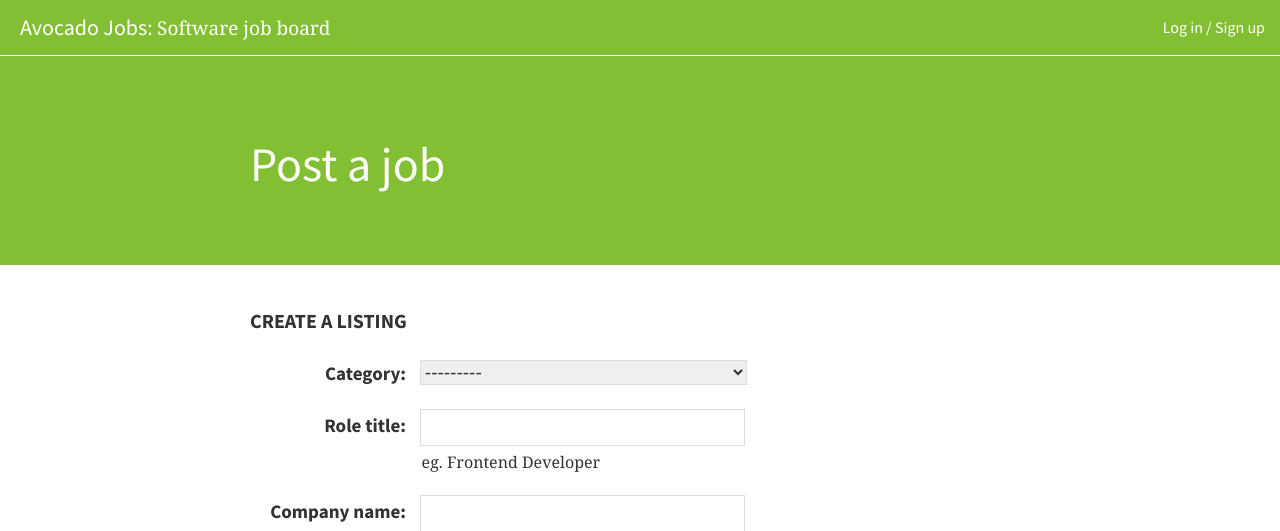
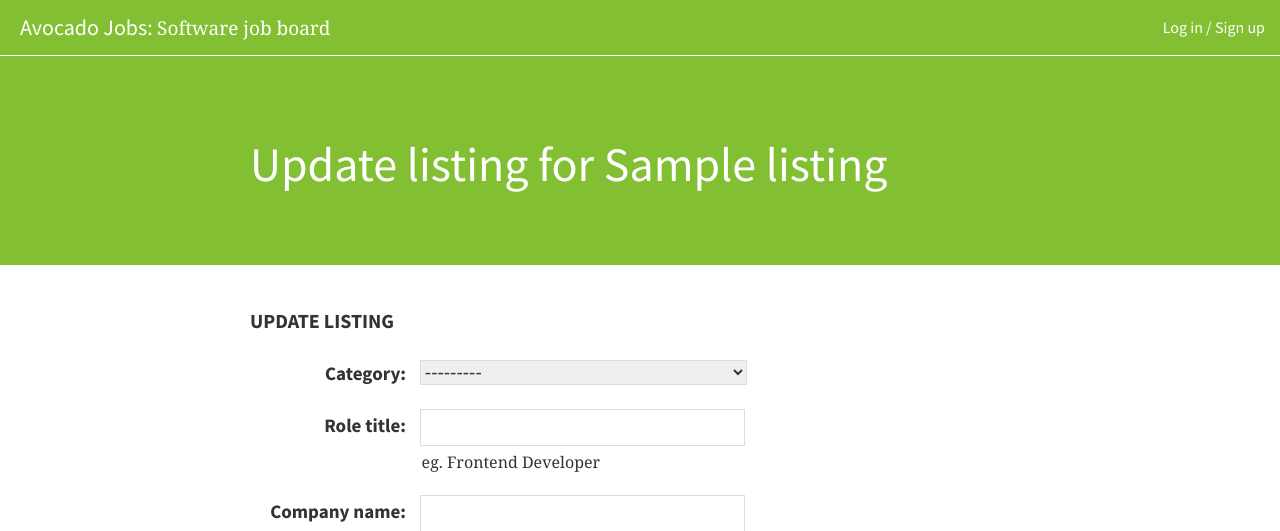
Before and after one commit to sirodoht/avocado-jobs, a Django app: template main/templates/main/detail_edit.html in a window 1280 px wide. Shown: the top 531 px of the page. Run offline with Django 3.2, Linux system fonts and the light colour scheme; the template is opened without the code that fills it: values that come from a table or form of the project are taken from there, others are empty; tables that the repository leaves empty hold one stand-in row (values such as "Sample post").

Commit message:
fix detail edit template

```diff
--- a/main/templates/main/detail_edit.html
+++ b/main/templates/main/detail_edit.html
@@ -5,13 +5,13 @@
 {% block content %}
     <div class="container-content-header">
         <div class="container-content-header-content">
-            <h1>Post a job</h1>
+            <h1>Update listing for {{ listing.company_name }}</h1>
         </div>
     </div>
 
     <div class="container-content-body">
-        <h3>Create a listing</h3>
-        <form action="{% url 'main:submit' %}" method="post">
+        <h3>Update listing</h3>
+        <form action="{% url 'main:listing_edit' listing.id %}" method="post">
             {% csrf_token %}
             {{ form.non_field_errors }}
             {% for field in form %}
@@ -19,7 +19,7 @@
                     {{ field.errors }}
                     {{ field.label_tag }} {{ field|tabindex:forloop.counter }}
                     {% if field.help_text %}
-                        <p class="submit-item-help">{{ field.help_text|safe }}</p>
+                        <p class="submit-item-help">{{ field.help_text }}</p>
                     {% endif %}
                 </div>
             {% endfor %}
@@ -54,6 +54,9 @@
             editorDiv.setAttribute('tabindex', tabindex);
             editorWrapper.appendChild(editorDiv);
             textareaElem.style.display = 'none';
+
+            // Pre-fill contenteditable
+            editorDiv.innerHTML = textareaElem.value;
 
             var buttonBold = document.createElement('button');
             buttonBold.className = 'editor-button';
```
